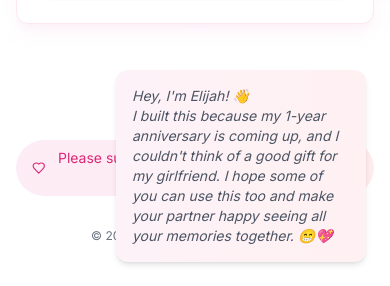
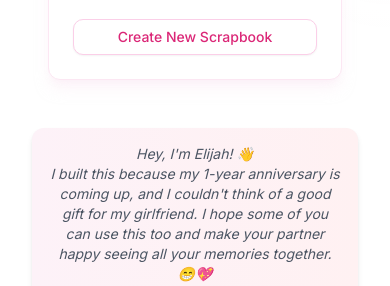
Before and after one commit to elijahmuraoka/couples-scrapbook, a Next.js app: page / in a window 390 px wide. Shown: the part 558-844 px from the top of the page. Built offline with nearby package versions, Linux system fonts and the light colour scheme; no server answers.

Commit message:
feat: make home page responsive

```diff
--- a/src/app/(home)/components/footer.tsx
+++ b/src/app/(home)/components/footer.tsx
@@ -19,27 +19,27 @@ export function Footer() {
                             target="_blank"
                             className="text-gray-600 hover:text-pink-500 transition-colors"
                         >
-                            <LinkedinIcon className="w-5 h-5" />
+                            <LinkedinIcon className="w-6 h-6" />
                         </Link>
                         <Link
                             href="https://instagram.com/elijah.muraoka"
                             target="_blank"
                             className="text-gray-600 hover:text-pink-500 transition-colors"
                         >
-                            <InstagramIcon className="w-5 h-5" />
+                            <InstagramIcon className="w-6 h-6" />
                         </Link>
                         <Link
                             href="mailto:elijahmuraoka.services@gmail.com"
                             className="text-gray-600 hover:text-pink-500 transition-colors"
                         >
-                            <Mail className="w-5 h-5" />
+                            <Mail className="w-6 h-6" />
                         </Link>
                         <Link
                             href="https://twitter.com/elijah_muraoka_"
                             target="_blank"
                             className="text-gray-600 hover:text-pink-500 transition-colors"
                         >
-                            <TwitterIcon className="w-5 h-5" />
+                            <TwitterIcon className="w-6 h-6" />
                         </Link>
                     </div>
 
@@ -50,7 +50,7 @@ export function Footer() {
                             target="_blank"
                             className="inline-flex items-center gap-2 px-4 py-2 rounded-full bg-gradient-to-r from-pink-500/10 to-rose-500/10 text-pink-600 hover:from-pink-500/20 hover:to-rose-500/20 transition-colors hover:cursor-pointer"
                         >
-                            <Heart className="w-4 h-4" />
+                            <Heart className="w-6 h-6 md:w-4 md:h-4" />
                             <span className="text-sm">
                                 Please support me so I can buy my girlfriend a
                                 real gift
--- a/src/app/(home)/page.tsx
+++ b/src/app/(home)/page.tsx
@@ -5,23 +5,26 @@ import { Footer } from './components/footer';
 
 export default function Home() {
     return (
-        <div className="min-h-screen flex flex-col">
+        <div className="min-h-screen flex flex-col items-center justify-center p-8 md:p-12">
             <div className="flex-1 flex flex-col items-center justify-center p-4">
                 <div className="w-full max-w-md space-y-8">
                     <HomeHero />
                     <ScrapbookAccess />
                 </div>
             </div>
-            <Footer />
-            {/* Bio Card - Positioned in Corner */}
-            <div className="absolute bottom-6 right-6 max-w-[250px] bg-white rounded-lg shadow-md p-4 bg-gradient-to-r from-pink-50 to-rose-50">
-                <p className="text-sm text-gray-600 italic">
-                    Hey, I&apos;m Elijah! 👋
-                    <br />I built this because my 1-year anniversary is coming
-                    up, and I couldn&apos;t think of a good gift for my
-                    girlfriend. I hope some of you can use this too and make
-                    your partner happy seeing all your memories together. 😁💖
-                </p>
+            <div className="flex flex-col-reverse lg:flex-col items-center justify-center space-y-8">
+                <Footer />
+                {/* Bio Card - Positioned in Corner */}
+                <div className="lg:absolute lg:bottom-6 lg:right-6 block lg:max-w-[250px] text-center lg:text-left bg-white rounded-lg shadow-md p-4 bg-gradient-to-r from-pink-50 to-rose-50">
+                    <p className="text-sm text-gray-600 italic">
+                        Hey, I&apos;m Elijah! 👋
+                        <br />I built this because my 1-year anniversary is
+                        coming up, and I couldn&apos;t think of a good gift for
+                        my girlfriend. I hope some of you can use this too and
+                        make your partner happy seeing all your memories
+                        together. 😁💖
+                    </p>
+                </div>
             </div>
         </div>
     );
```
